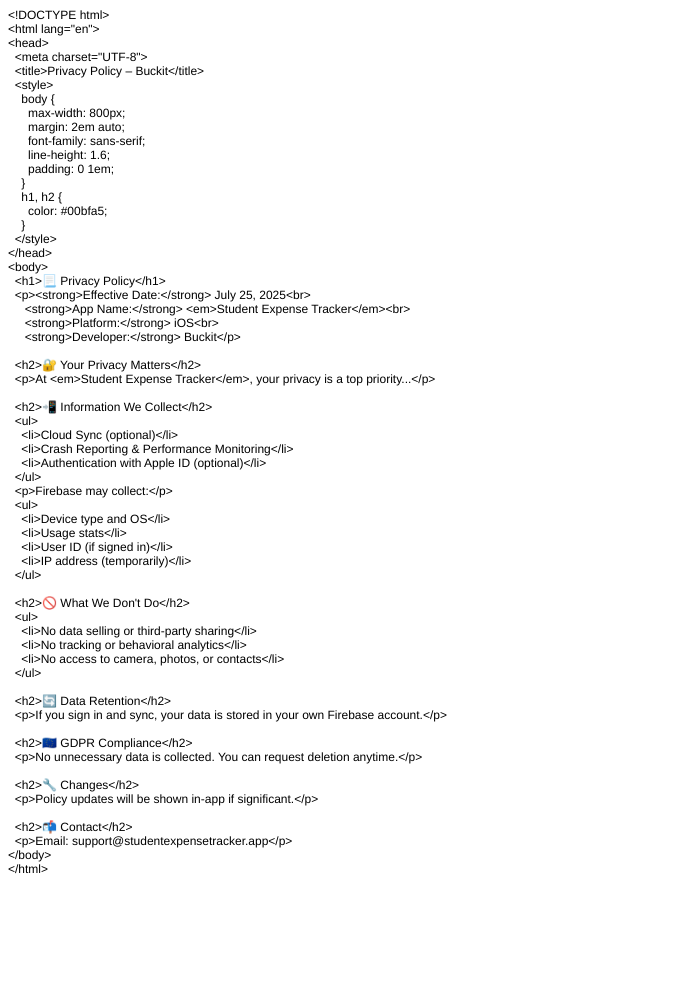
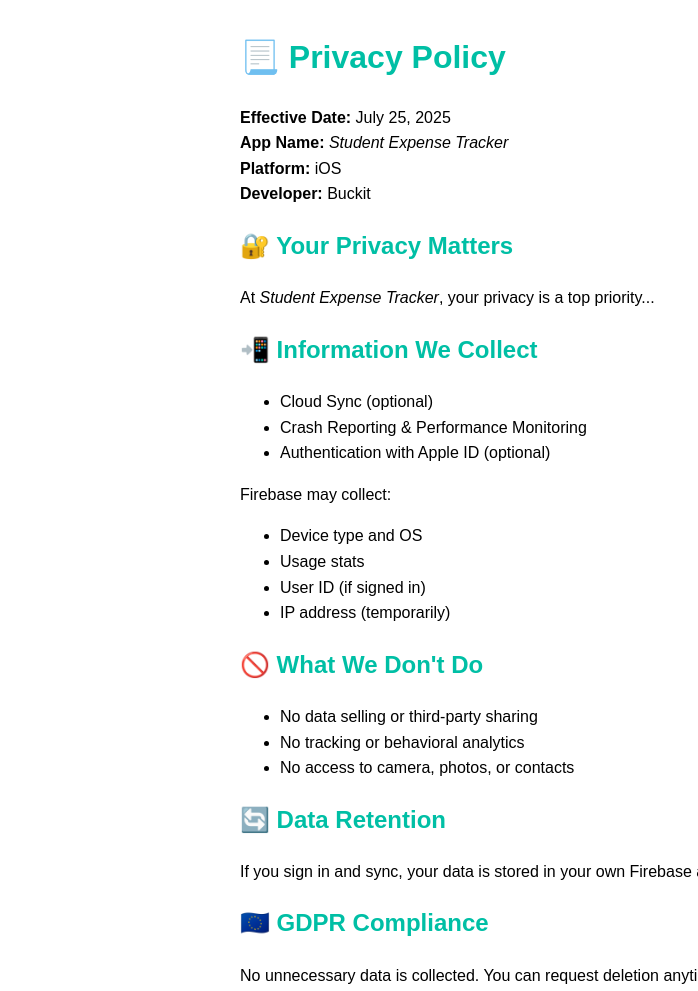
Before and after one commit to D1AS/PrivacyPolicy, a plain HTML site: page privacy.html in a window 1280 px wide. Shown: the top 991 px of the page, without its empty margins (0-698 px from the left). Before the commit the page ends 884 px from the top, so only its background shows below. Drawn offline with Linux system fonts and the light colour scheme.

Commit message:
Update privacy.html

```diff
--- a/privacy.html
+++ b/privacy.html
@@ -1,78 +1,62 @@
-<!DOCTYPE html PUBLIC "-//W3C//DTD HTML 4.01//EN" "http://www.w3.org/TR/html4/strict.dtd">
-<html>
+<!DOCTYPE html>
+<html lang="en">
 <head>
-  <meta http-equiv="Content-Type" content="text/html; charset=utf-8">
-  <meta http-equiv="Content-Style-Type" content="text/css">
-  <title></title>
-  <meta name="Generator" content="Cocoa HTML Writer">
-  <meta name="CocoaVersion" content="2575.6">
-  <style type="text/css">
-    p.p1 {margin: 0.0px 0.0px 0.0px 0.0px; font: 12.0px Helvetica}
-    p.p2 {margin: 0.0px 0.0px 0.0px 0.0px; font: 12.0px Helvetica; min-height: 14.0px}
+  <meta charset="UTF-8">
+  <title>Privacy Policy – Buckit</title>
+  <style>
+    body {
+      max-width: 800px;
+      margin: 2em auto;
+      font-family: sans-serif;
+      line-height: 1.6;
+      padding: 0 1em;
+    }
+    h1, h2 {
+      color: #00bfa5;
+    }
   </style>
 </head>
 <body>
-<p class="p1">&lt;!DOCTYPE html&gt;</p>
-<p class="p1">&lt;html lang="en"&gt;</p>
-<p class="p1">&lt;head&gt;</p>
-<p class="p1"><span class="Apple-converted-space">  </span>&lt;meta charset="UTF-8"&gt;</p>
-<p class="p1"><span class="Apple-converted-space">  </span>&lt;title&gt;Privacy Policy – Buckit&lt;/title&gt;</p>
-<p class="p1"><span class="Apple-converted-space">  </span>&lt;style&gt;</p>
-<p class="p1"><span class="Apple-converted-space">    </span>body {</p>
-<p class="p1"><span class="Apple-converted-space">      </span>max-width: 800px;</p>
-<p class="p1"><span class="Apple-converted-space">      </span>margin: 2em auto;</p>
-<p class="p1"><span class="Apple-converted-space">      </span>font-family: sans-serif;</p>
-<p class="p1"><span class="Apple-converted-space">      </span>line-height: 1.6;</p>
-<p class="p1"><span class="Apple-converted-space">      </span>padding: 0 1em;</p>
-<p class="p1"><span class="Apple-converted-space">    </span>}</p>
-<p class="p1"><span class="Apple-converted-space">    </span>h1, h2 {</p>
-<p class="p1"><span class="Apple-converted-space">      </span>color: #00bfa5;</p>
-<p class="p1"><span class="Apple-converted-space">    </span>}</p>
-<p class="p1"><span class="Apple-converted-space">  </span>&lt;/style&gt;</p>
-<p class="p1">&lt;/head&gt;</p>
-<p class="p1">&lt;body&gt;</p>
-<p class="p1"><span class="Apple-converted-space">  </span>&lt;h1&gt;📃 Privacy Policy&lt;/h1&gt;</p>
-<p class="p1"><span class="Apple-converted-space">  </span>&lt;p&gt;&lt;strong&gt;Effective Date:&lt;/strong&gt; July 25, 2025&lt;br&gt;</p>
-<p class="p1"><span class="Apple-converted-space">     </span>&lt;strong&gt;App Name:&lt;/strong&gt; &lt;em&gt;Student Expense Tracker&lt;/em&gt;&lt;br&gt;</p>
-<p class="p1"><span class="Apple-converted-space">     </span>&lt;strong&gt;Platform:&lt;/strong&gt; iOS&lt;br&gt;</p>
-<p class="p1"><span class="Apple-converted-space">     </span>&lt;strong&gt;Developer:&lt;/strong&gt; Buckit&lt;/p&gt;</p>
-<p class="p2"><br></p>
-<p class="p1"><span class="Apple-converted-space">  </span>&lt;h2&gt;🔐 Your Privacy Matters&lt;/h2&gt;</p>
-<p class="p1"><span class="Apple-converted-space">  </span>&lt;p&gt;At &lt;em&gt;Student Expense Tracker&lt;/em&gt;, your privacy is a top priority...&lt;/p&gt;</p>
-<p class="p2"><br></p>
-<p class="p1"><span class="Apple-converted-space">  </span>&lt;h2&gt;📲 Information We Collect&lt;/h2&gt;</p>
-<p class="p1"><span class="Apple-converted-space">  </span>&lt;ul&gt;</p>
-<p class="p1"><span class="Apple-converted-space">    </span>&lt;li&gt;Cloud Sync (optional)&lt;/li&gt;</p>
-<p class="p1"><span class="Apple-converted-space">    </span>&lt;li&gt;Crash Reporting &amp; Performance Monitoring&lt;/li&gt;</p>
-<p class="p1"><span class="Apple-converted-space">    </span>&lt;li&gt;Authentication with Apple ID (optional)&lt;/li&gt;</p>
-<p class="p1"><span class="Apple-converted-space">  </span>&lt;/ul&gt;</p>
-<p class="p1"><span class="Apple-converted-space">  </span>&lt;p&gt;Firebase may collect:&lt;/p&gt;</p>
-<p class="p1"><span class="Apple-converted-space">  </span>&lt;ul&gt;</p>
-<p class="p1"><span class="Apple-converted-space">    </span>&lt;li&gt;Device type and OS&lt;/li&gt;</p>
-<p class="p1"><span class="Apple-converted-space">    </span>&lt;li&gt;Usage stats&lt;/li&gt;</p>
-<p class="p1"><span class="Apple-converted-space">    </span>&lt;li&gt;User ID (if signed in)&lt;/li&gt;</p>
-<p class="p1"><span class="Apple-converted-space">    </span>&lt;li&gt;IP address (temporarily)&lt;/li&gt;</p>
-<p class="p1"><span class="Apple-converted-space">  </span>&lt;/ul&gt;</p>
-<p class="p2"><br></p>
-<p class="p1"><span class="Apple-converted-space">  </span>&lt;h2&gt;🚫 What We Don't Do&lt;/h2&gt;</p>
-<p class="p1"><span class="Apple-converted-space">  </span>&lt;ul&gt;</p>
-<p class="p1"><span class="Apple-converted-space">    </span>&lt;li&gt;No data selling or third-party sharing&lt;/li&gt;</p>
-<p class="p1"><span class="Apple-converted-space">    </span>&lt;li&gt;No tracking or behavioral analytics&lt;/li&gt;</p>
-<p class="p1"><span class="Apple-converted-space">    </span>&lt;li&gt;No access to camera, photos, or contacts&lt;/li&gt;</p>
-<p class="p1"><span class="Apple-converted-space">  </span>&lt;/ul&gt;</p>
-<p class="p2"><br></p>
-<p class="p1"><span class="Apple-converted-space">  </span>&lt;h2&gt;🔄 Data Retention&lt;/h2&gt;</p>
-<p class="p1"><span class="Apple-converted-space">  </span>&lt;p&gt;If you sign in and sync, your data is stored in your own Firebase account.&lt;/p&gt;</p>
-<p class="p2"><br></p>
-<p class="p1"><span class="Apple-converted-space">  </span>&lt;h2&gt;🇪🇺 GDPR Compliance&lt;/h2&gt;</p>
-<p class="p1"><span class="Apple-converted-space">  </span>&lt;p&gt;No unnecessary data is collected. You can request deletion anytime.&lt;/p&gt;</p>
-<p class="p2"><br></p>
-<p class="p1"><span class="Apple-converted-space">  </span>&lt;h2&gt;🔧 Changes&lt;/h2&gt;</p>
-<p class="p1"><span class="Apple-converted-space">  </span>&lt;p&gt;Policy updates will be shown in-app if significant.&lt;/p&gt;</p>
-<p class="p2"><br></p>
-<p class="p1"><span class="Apple-converted-space">  </span>&lt;h2&gt;📬 Contact&lt;/h2&gt;</p>
-<p class="p1"><span class="Apple-converted-space">  </span>&lt;p&gt;Email: support@studentexpensetracker.app&lt;/p&gt;</p>
-<p class="p1">&lt;/body&gt;</p>
-<p class="p1">&lt;/html&gt;</p>
+  <h1>📃 Privacy Policy</h1>
+  <p><strong>Effective Date:</strong> July 25, 2025<br>
+     <strong>App Name:</strong> <em>Student Expense Tracker</em><br>
+     <strong>Platform:</strong> iOS<br>
+     <strong>Developer:</strong> Buckit</p>
+
+  <h2>🔐 Your Privacy Matters</h2>
+  <p>At <em>Student Expense Tracker</em>, your privacy is a top priority...</p>
+
+  <h2>📲 Information We Collect</h2>
+  <ul>
+    <li>Cloud Sync (optional)</li>
+    <li>Crash Reporting & Performance Monitoring</li>
+    <li>Authentication with Apple ID (optional)</li>
+  </ul>
+  <p>Firebase may collect:</p>
+  <ul>
+    <li>Device type and OS</li>
+    <li>Usage stats</li>
+    <li>User ID (if signed in)</li>
+    <li>IP address (temporarily)</li>
+  </ul>
+
+  <h2>🚫 What We Don't Do</h2>
+  <ul>
+    <li>No data selling or third-party sharing</li>
+    <li>No tracking or behavioral analytics</li>
+    <li>No access to camera, photos, or contacts</li>
+  </ul>
+
+  <h2>🔄 Data Retention</h2>
+  <p>If you sign in and sync, your data is stored in your own Firebase account.</p>
+
+  <h2>🇪🇺 GDPR Compliance</h2>
+  <p>No unnecessary data is collected. You can request deletion anytime.</p>
+
+  <h2>🔧 Changes</h2>
+  <p>Policy updates will be shown in-app if significant.</p>
+
+  <h2>📬 Contact</h2>
+  <p>Email: support@studentexpensetracker.app</p>
 </body>
 </html>
```
